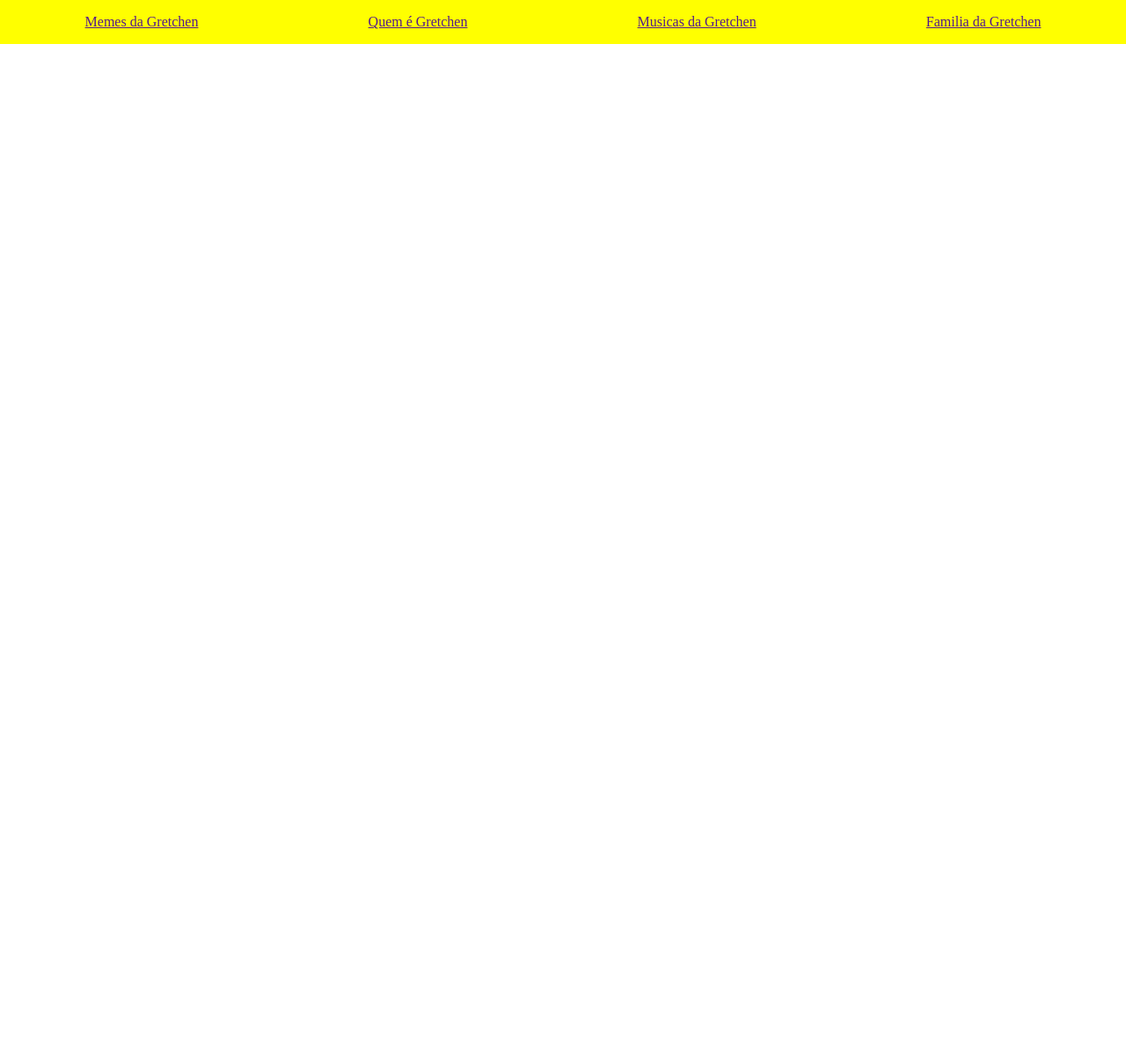
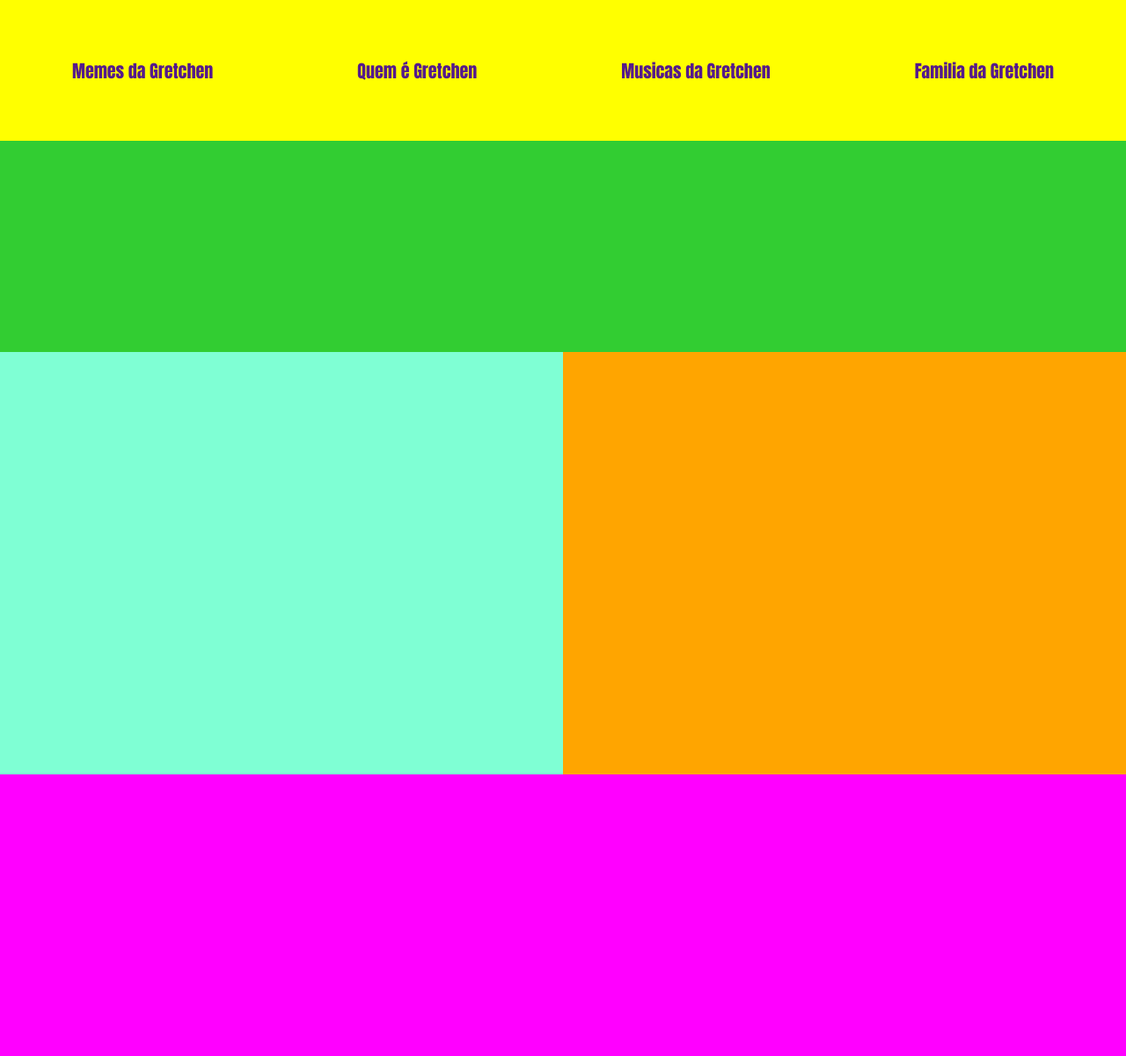
Before and after one commit to AzevedoRenan13/104-responsividade, a plain HTML site: page index.html in a window 1280 px wide. Shown: the whole page at 88% size. Before the commit the page ends 800 px from the top, so only its background shows below. Drawn offline with Linux system fonts and the light colour scheme.

Commit message:
Criar template grid

```diff
--- a/index.html
+++ b/index.html
@@ -6,6 +6,8 @@
     <meta http-equiv="X-UA-Compatible" content="ie=edge">
     <title>Responsividade</title>
     <link rel="stylesheet" href="style.css">
+    <link href="https://fonts.googleapis.com/css?family=Anton&display=swap" rel="stylesheet">
+
 </head>
 <body>
     <nav>
@@ -15,5 +17,9 @@
 <a href="">Familia da Gretchen</a>
 <img src="imagens/menu.png" alt="">
     </nav>
+    <header></header>
+    <section></section>
+    <aside></aside>
+    <footer></footer>
 
 </html>
--- a/style.css
+++ b/style.css
@@ -1,13 +1,27 @@
 body{
     margin: 0;
+    display: grid;
+    grid-template-areas: "navbar navbar navbar navbar"
+                         "header header header header"
+                         "section section aside aside"
+                         "footer footer footer footer";
+ grid-template-rows: 20vh 30vh 60vh 40vh;
 }
 
 nav{
-background-color: yellow;
-height: 50px;
+grid-area: navbar;
+    background-color: yellow;
 display: flex;
 align-items: center;
 justify-content: space-around;
+
+}
+
+nav a{
+    text-decoration: none;
+    font-family:  'Anton', sans-serif;
+
+    font-size: 20px;
 }
 
 img{
@@ -24,3 +38,35 @@
             display: block;
         }
     }
+
+header{
+    grid-area: header;
+    background-color: limegreen
+}
+
+section{
+    grid-area: section;
+    background-color: aquamarine;
+}
+
+aside{
+    grid-area: aside;
+    background-color: orange;
+}
+
+footer{
+    grid-area: footer;
+    background-color: magenta;
+}
+
+@media(max-width: 768px){
+    body{
+        grid-template-areas: "navbar navbar navbar navbar"
+                             "header header header header"
+                             "section section section section"
+                             "aside aside aside aside"
+                             "footer footer footer footer";
+    grid-template-rows: 20vh 30vh 60vh 60vh 40vh;
+
+    }
+}
```
